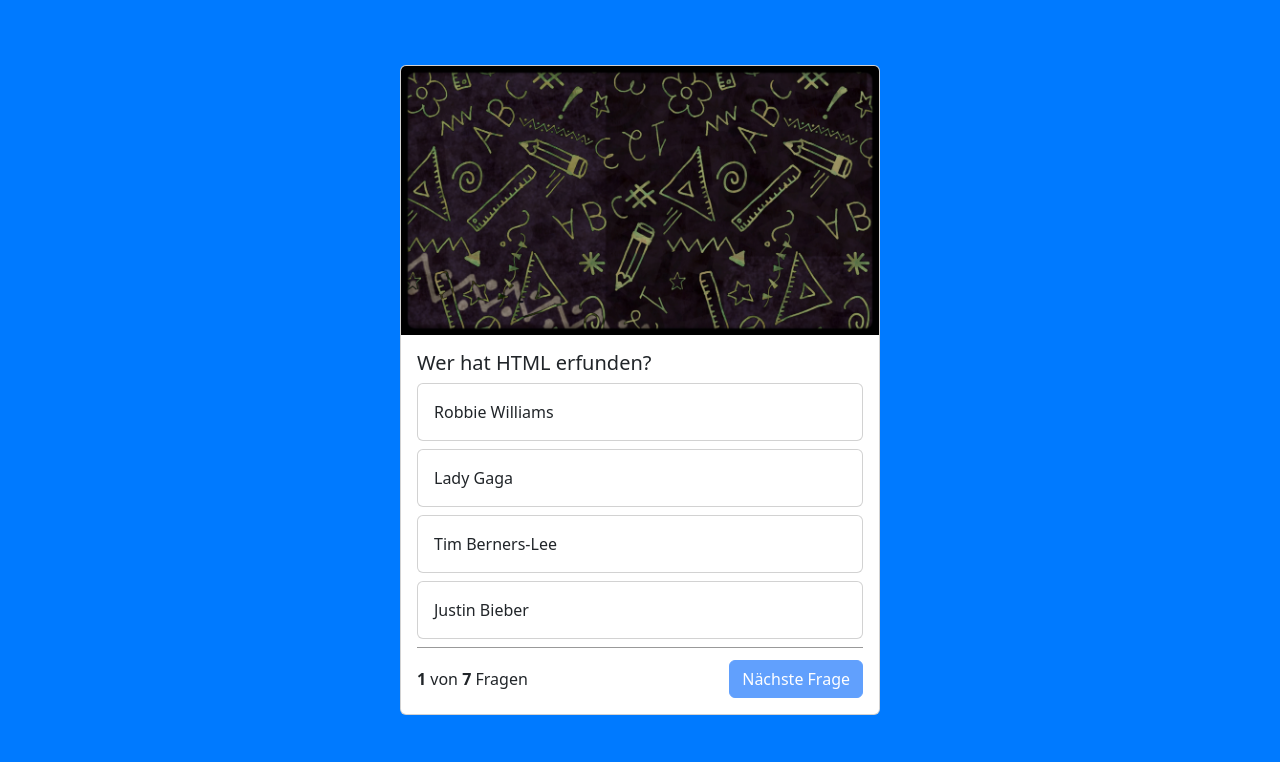
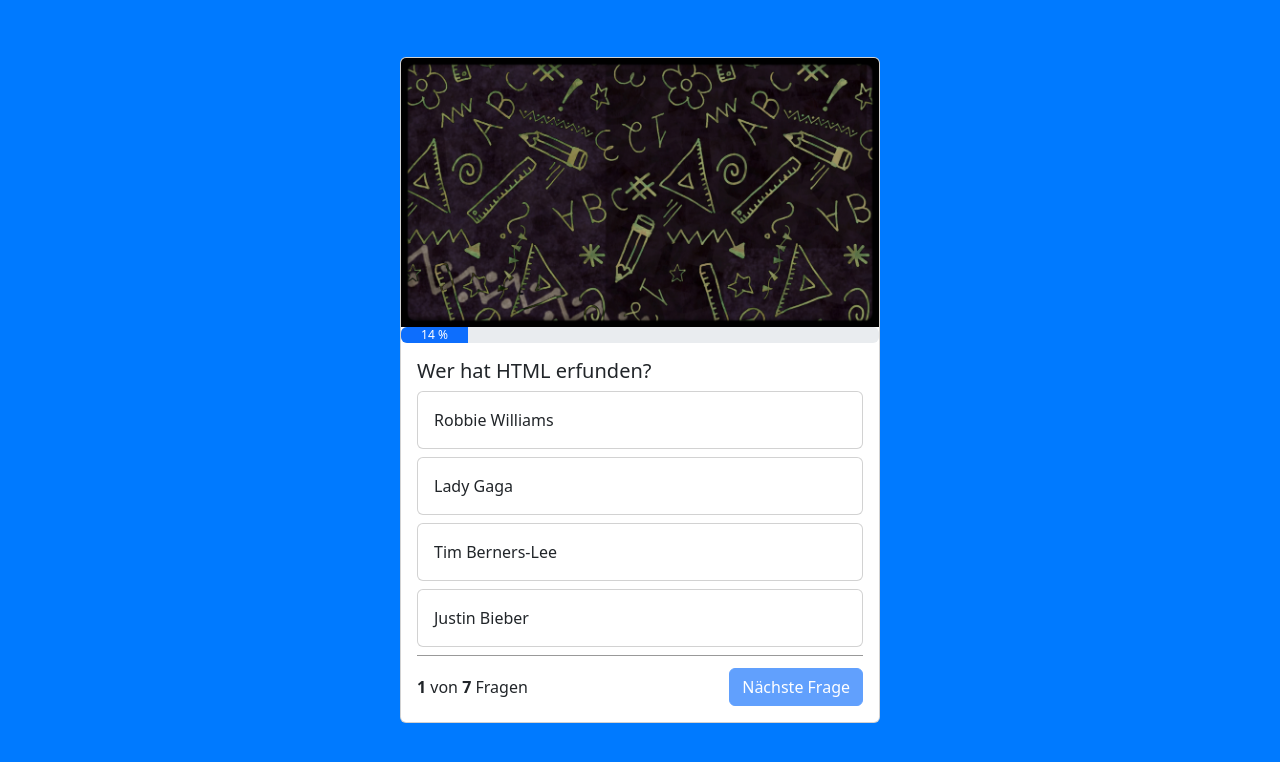
Before and after one commit to kristinastarovoit/quizapp, a website: page index.html in a window 1280 px wide. Shown: the part 60-822 px from the top of the page. Drawn offline with nearby package versions, Linux system fonts and the light colour scheme.

Commit message:
feat dynamic progress bar

```diff
--- a/index.html
+++ b/index.html
@@ -30,14 +30,21 @@
     </nav>
     <div class="container">
 
+
         <div class="card quiz-card">
+            <img src="img/quiz.jpg" class="card-img-top" id="header_img">
 
-            <img src="img/quiz.jpg" class="card-img-top" id="header_img">
+            <div class="progress" role="progressbar" aria-label="Example with label" aria-valuenow="25"
+                aria-valuemin="0" aria-valuemax="100">
+                <div class="progress-bar" id="progressbar_percent" style="width: 25%">25%</div>
+
+            </div>
 
             <div class="card-body" id="endscreen" style="display: none;">
                 <div class="text-center final_headline">Quiz beendet!</div>
 
-                <div class="text-center">Du hast <b id="endscreen_right_answers">XXX</b> Fragen von <b id="endscreen_all_questions">XXX</b> richtig beantwortet.</div>
+                <div class="text-center">Du hast <b id="endscreen_right_answers">XXX</b> Fragen von <b
+                        id="endscreen_all_questions">XXX</b> richtig beantwortet.</div>
             </div>
 
             <div class="card-body" id="question_body">
@@ -58,7 +65,8 @@
 
                 <div class="question-footer" id="question_footer">
                     <span><b id="current_question">1</b> von <b id="all_questions">5</b> Fragen</span>
-                    <button class="btn btn-primary" id="next_button" onclick="nextQuestion()" disabled>Nächste Frage</button>
+                    <button class="btn btn-primary" id="next_button" onclick="nextQuestion()" disabled>Nächste
+                        Frage</button>
                 </div>
 
             </div>
--- a/script.js
+++ b/script.js
@@ -77,6 +77,13 @@ function showQuestion() {
     }
     else {
 
+        let percent = (currentQuestion +1) / questions.length;
+        percent = Math.round(percent * 100);
+        document.getElementById('progressbar_percent').innerHTML = `${percent} %`
+        document.getElementById('progressbar_percent').style.width = `${percent}%`
+
+        console.log(percent);
+
         document.getElementById('current_question').innerHTML = currentQuestion + 1;
         document.getElementById('question_text').innerHTML = question['question'] + "?";
         document.getElementById('answer_1').innerHTML = question['answer_1'];
```
